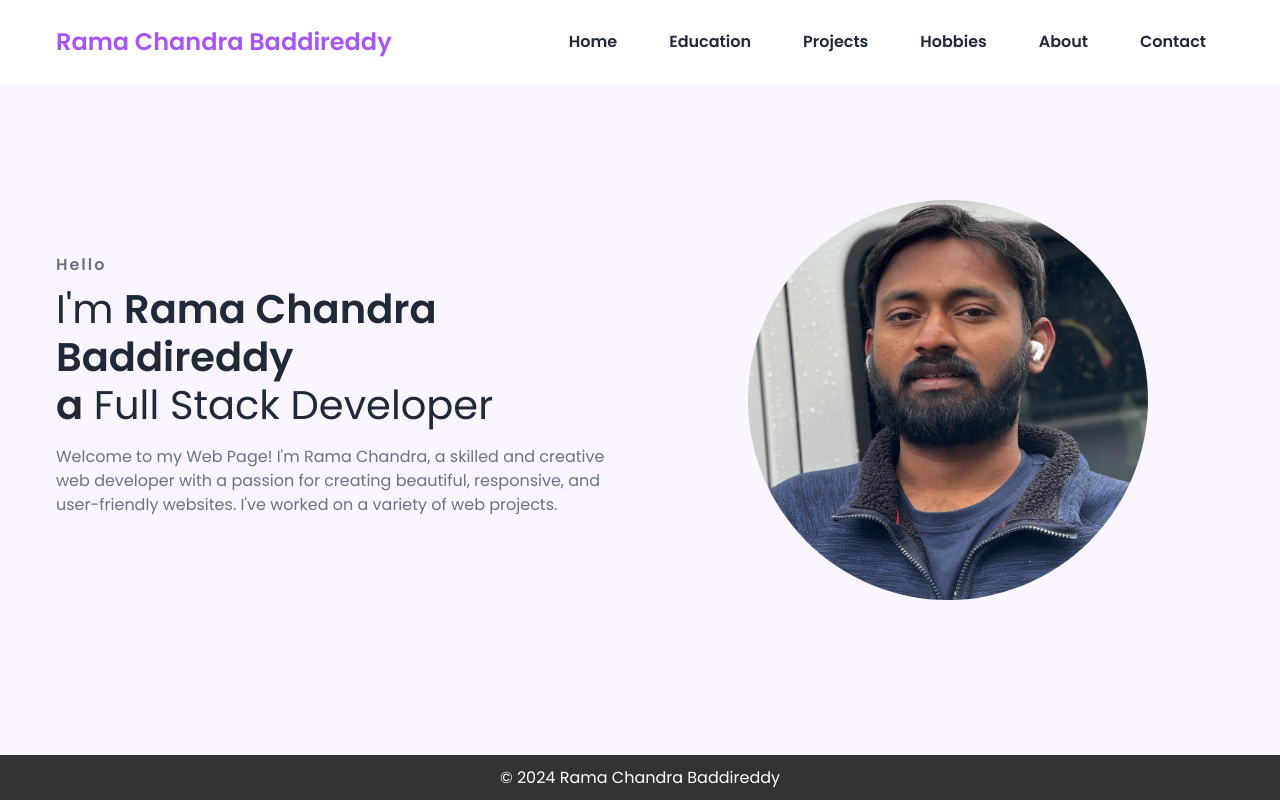
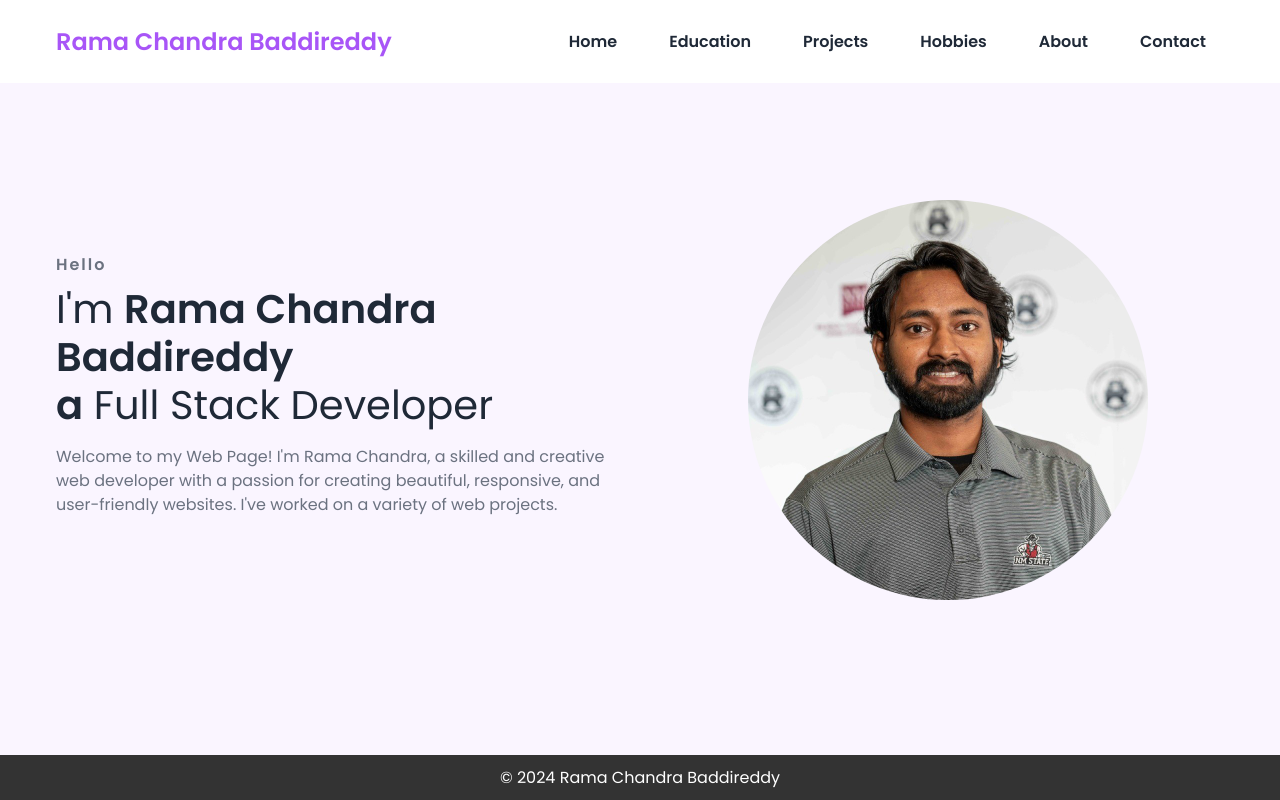
Before and after one commit to RamaChandra793/RamaChandra793.github.io, a plain HTML site: page index.html in a window 1280 px wide. Drawn offline with nearby package versions, Linux system fonts and the light colour scheme.

Commit message:
Update index.html

```diff
--- a/index.html
+++ b/index.html
@@ -45,7 +45,7 @@
         </p>
       </div>
       <div class="image">
-        <img src="icons\Profile.jpeg" alt="profile">
+        <img src="icons\Profile Pic.jpeg" alt="profile">
       </div>
     </div>
   </section>
```
